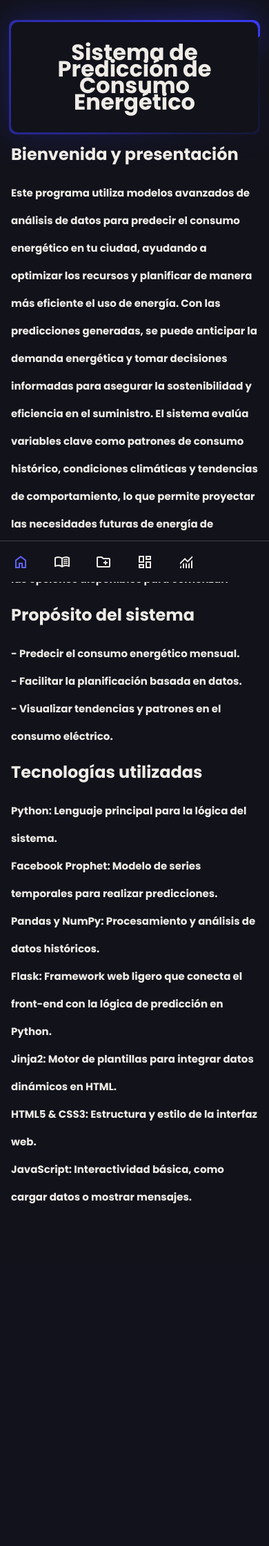
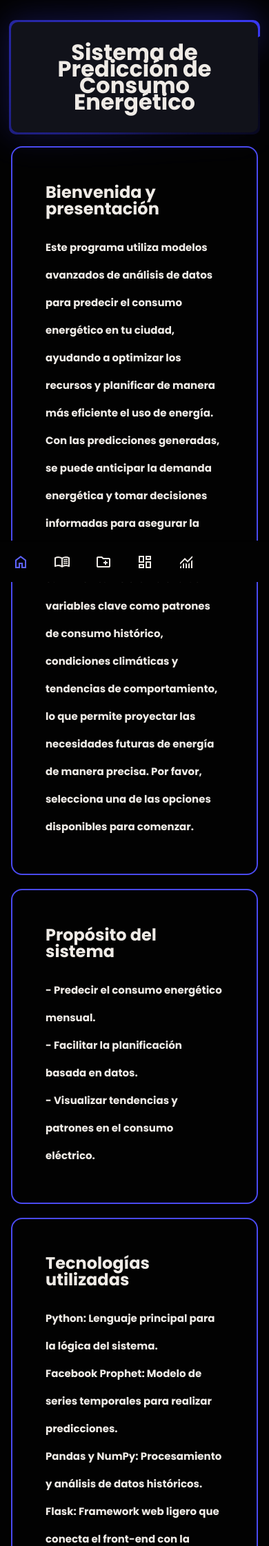
Before and after one commit to JuanChuTri123/PROYECTO_FINAL2, a Flask app: page / in a window 390 px wide. Shown: the top 2242 px of the page at 69% size. Before the commit the page ends 1746 px from the top, so only its background shows below. Run offline with Flask 3, Linux system fonts and the light colour scheme.

Commit message:
Update estilos.css

```diff
--- a/static/css/estilos.css
+++ b/static/css/estilos.css
@@ -1,7 +1,7 @@
 @import url('https://fonts.googleapis.com/css2?family=Poppins:ital,wght@0,100;0,200;0,300;0,400;0,500;0,600;0,700;0,800;0,900;1,100;1,200;1,300;1,400;1,500;1,600;1,700;1,800;1,900&display=swap');
 :root{
-  --base-clr: #11121a;
-  --line-clr: #42434a;
+  --base-clr: #020202;
+  --line-clr: #000000;
   --hover-clr: #222533;
   --text-clr: #efebe6;
   --accent-clr: #5e63ff;
@@ -152,7 +152,7 @@ main p{
   --container-color: crimson;
 }
 .container.blue{
-  --container-color: rgb(57, 57, 243);
+  --container-color: rgb(74, 74, 240);
 }
 .container.green{
   --container-color: lime;
@@ -172,17 +172,16 @@ main p{
 
 
 
-@media(max-width: 800px){
+@media(max-width: 880px){
   body{
     grid-template-columns: 1fr;
   }
   main{
     padding: 2em 1em 60px 1em;
   }
-  .container{
-    border: none;
-    padding: 0;
-  }
+
+
+
   #sidebar{
     height: 60px;
     width: 100%;
```
